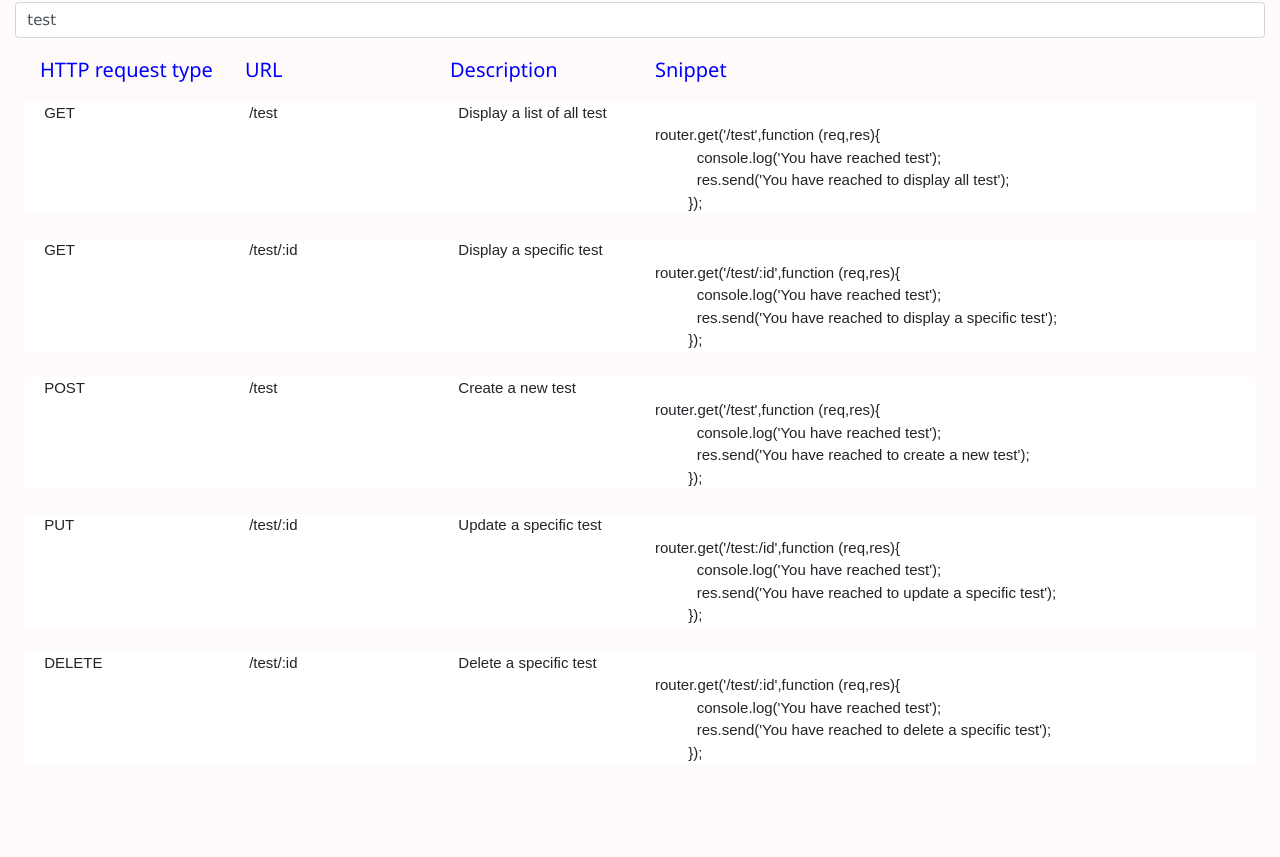
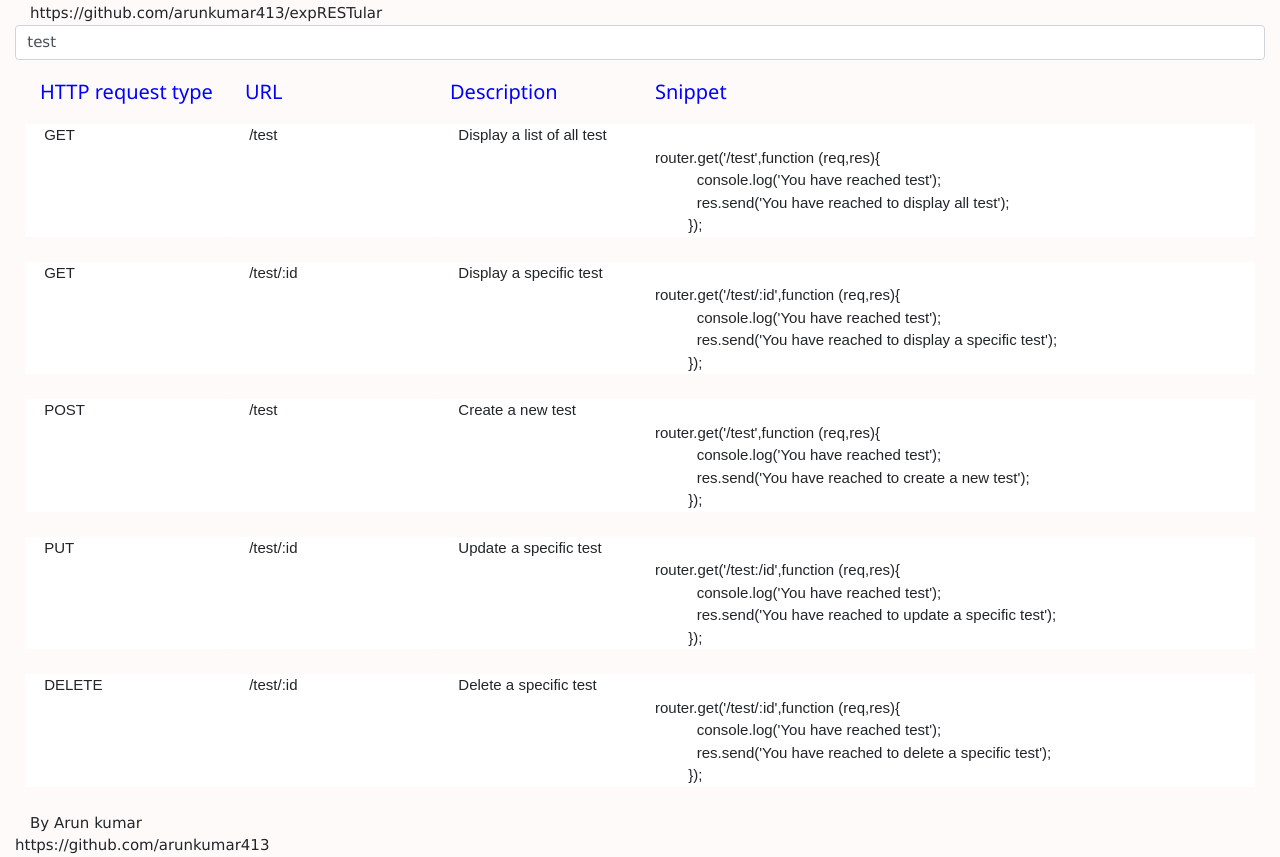
Before and after one commit to arunkumar413/expRESTular, a plain HTML site: page index.html in a window 1280 px wide. Shown: the part 74-931 px from the top of the page. Before the commit the page ends 863 px from the top, so only its background shows below. Drawn offline with nearby package versions, Linux system fonts and the light colour scheme.

Commit message:
added github links

```diff
--- a/index.html
+++ b/index.html
@@ -18,6 +18,7 @@
 <div class = 'container-fluid'>
 <div class='page-header col-lg-12'>
 <h2 class='col-lg-12'> ExpRESTular </h2>
+<a href='https://github.com/arunkumar413/expRESTular'>https://github.com/arunkumar413/expRESTular </a>
 </div>
 <input class = 'col-lg-12 form-control' v-model='message' placeholder="products">
 
@@ -87,6 +88,9 @@ router.get('/{{message}}/:id',function (req,res){
 </div>
 
 
+<div class="col-lg-12"> By Arun kumar  </div>
+<a href="https://github.com/arunkumar413"> https://github.com/arunkumar413 </a>
+
 </div>
 
 
```
